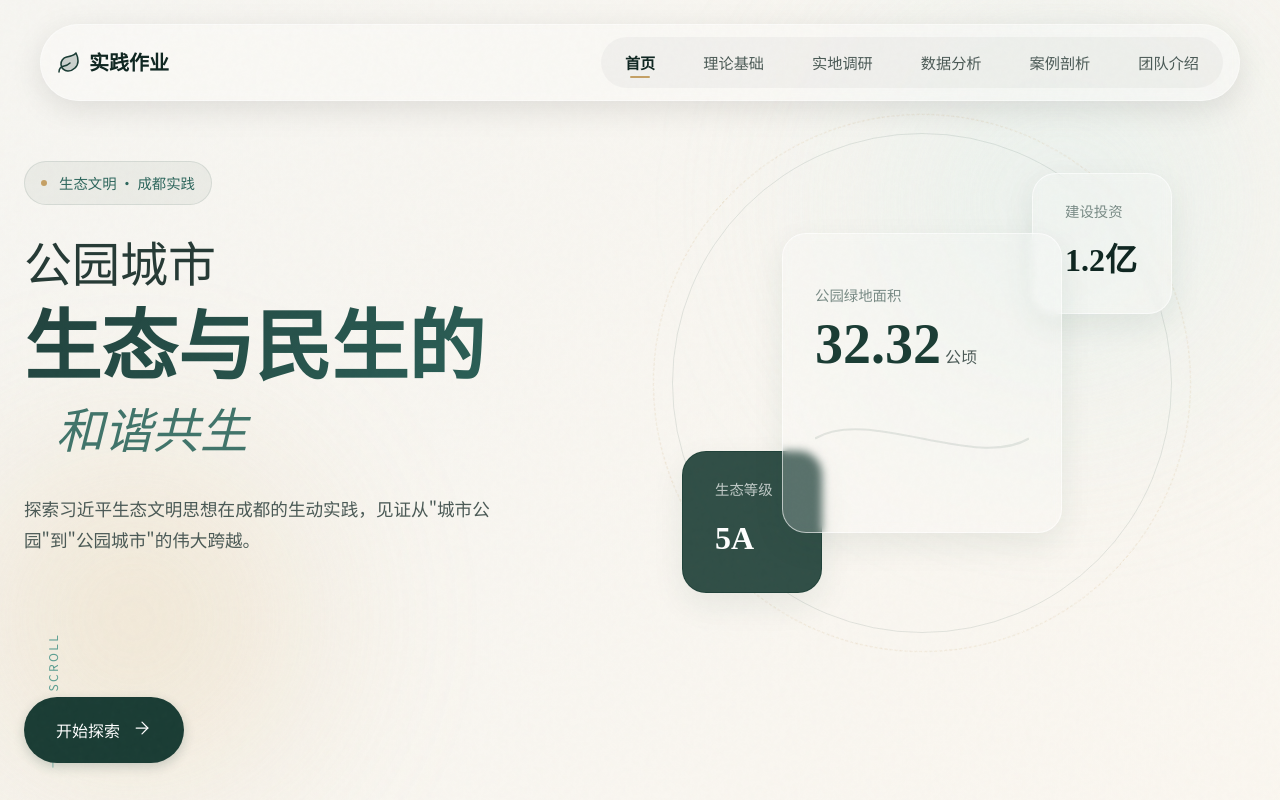
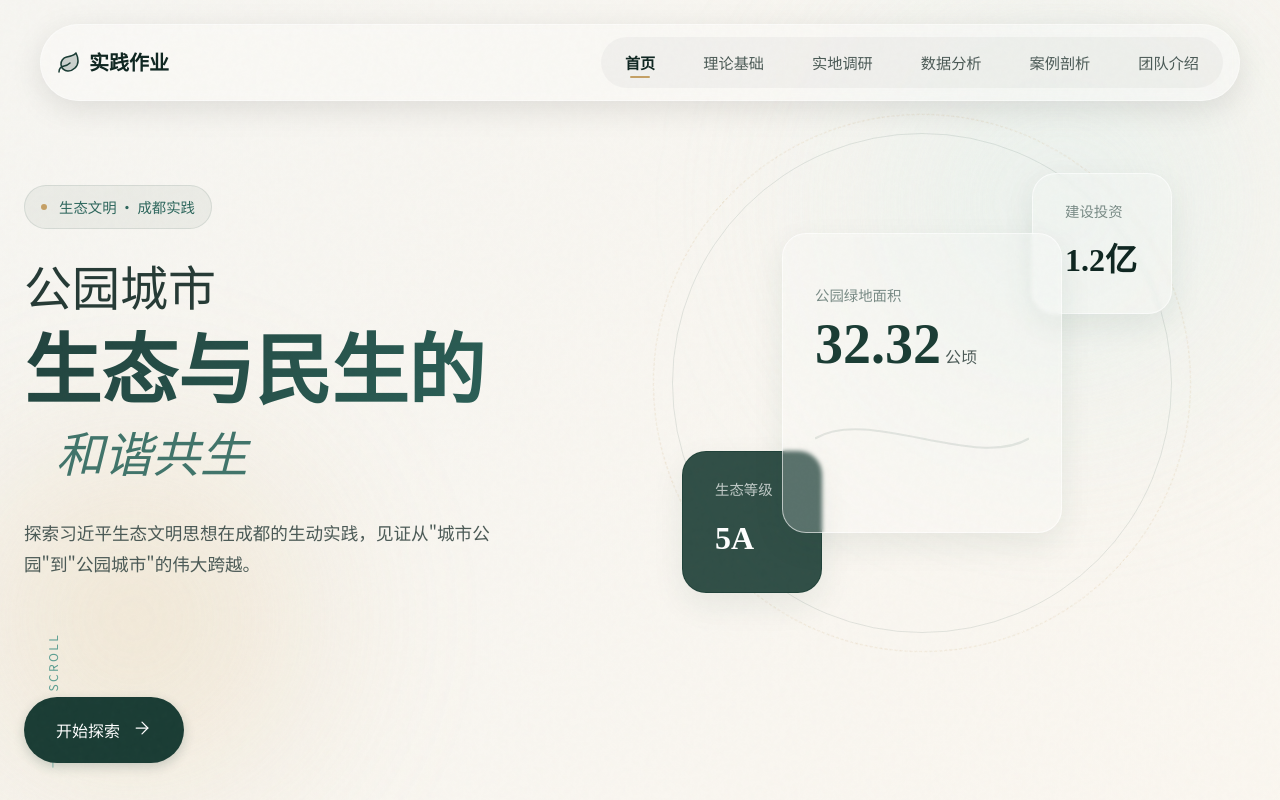
Before and after one commit to HaaaaE/ideological-and-political-education-course-project, a React (Vite) app: page / in a window 1280 px wide. Shown: the top 800 px of the page. Built offline with nearby package versions, Linux system fonts and the light colour scheme; a web font is replaced by a local one.

Commit message:
调整 Hero 组件的描述底部间距，优化视觉卡片的模糊效果，修改 Navbar 边框厚度

```diff
--- a/src/components/Hero.css
+++ b/src/components/Hero.css
@@ -118,7 +118,7 @@
   font-size: 1.1rem;
   color: var(--color-text-secondary);
   line-height: 1.8;
-  margin-bottom: 3rem;
+  margin-bottom: 0rem;
   max-width: 480px;
 }
 
@@ -182,8 +182,8 @@
 .visual-card {
   position: absolute;
   background: rgba(255, 255, 255, 0.2);
-  backdrop-filter: blur(4px);
-  -webkit-backdrop-filter: blur(1px);
+  backdrop-filter: blur(2px);
+  -webkit-backdrop-filter: blur(2px);
   border: 1px solid rgba(255, 255, 255, 0.6);
   border-radius: 24px;
   box-shadow: 0 12px 32px rgba(26, 60, 52, 0.08);
--- a/src/components/Navbar.css
+++ b/src/components/Navbar.css
@@ -13,7 +13,7 @@
   border-radius: 999px;
   background: rgba(255, 255, 255, 0.3);
   backdrop-filter: blur(4px);
-  border: 1px solid rgba(255, 255, 255, 0.4);
+  border: 1.5px solid rgba(255, 255, 255, 0.4);
   box-shadow: 0 8px 32px rgba(0, 0, 0, 0.1);
 }
 
```
